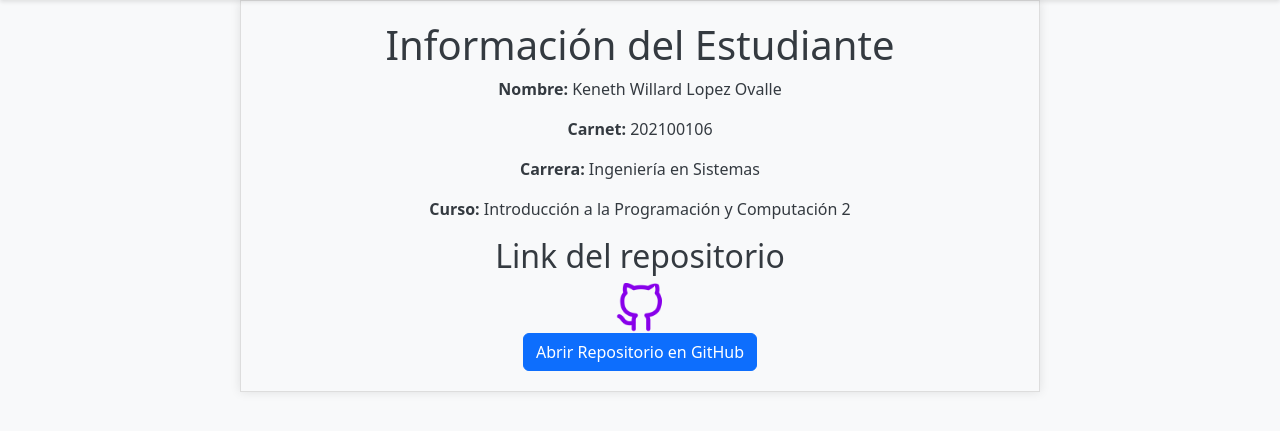
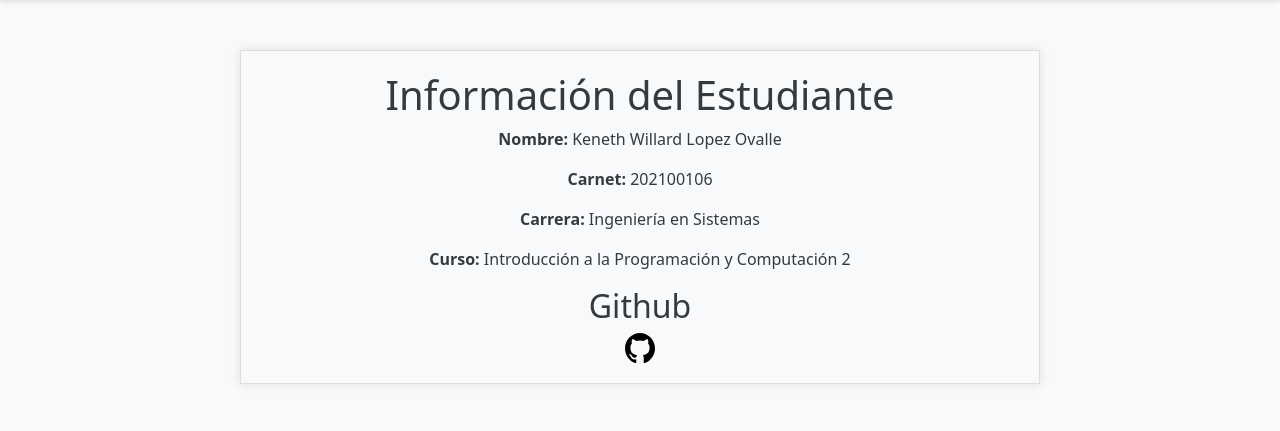
Before and after one commit to sudokentucky/IPC2_Proyecto3_20210106, a Django app: page /informacion in a window 1280 px wide. Shown: the part 56-487 px from the top of the page. Run offline with Django 5.2, Linux system fonts and the light colour scheme.

```diff
--- a/FrontEnd/FrontEnd/templates/informacion.html
+++ b/FrontEnd/FrontEnd/templates/informacion.html
@@ -1,11 +1,6 @@
 <!DOCTYPE html>
 <html lang="es">
-
 <head>
-
-<body>
-    <!-- Navbar -->
-    {% include 'navbar.html' %}
     <meta charset="UTF-8">
     <meta name="viewport" content="width=device-width, initial-scale=1.0">
     <!-- Enlace a Bootstrap 5 -->
@@ -14,19 +9,33 @@
     <script src="https://cdn.jsdelivr.net/npm/bootstrap@5.3.0/dist/js/bootstrap.bundle.min.js"></script>
     <title>Información del Estudiante</title>
 </head>
+<style>
+    .container {
+        margin-top: 50px;
+        text-align: center;
+    }
+    a {
+        text-decoration: none;
+        color: black;
+    }
+    a:hover {
+        color: black;
+    }
+</style>
+<body>
+    <!-- Navbar -->
+    {% include 'navbar.html' %}
 
-    <body>
     <div class="container">
         <h1>Información del Estudiante</h1>
         <p><strong>Nombre:</strong> Keneth Willard Lopez Ovalle</p>
         <p><strong>Carnet:</strong> 202100106</p>
         <p><strong>Carrera:</strong> Ingeniería en Sistemas</p>
         <p><strong>Curso:</strong> Introducción a la Programación y Computación 2</p>
-            <h2>Link del repositorio</h2>
-            <img src="/static/github.png" alt="GitHub Logo" style="width: 50px; height: auto;">
-            <a href="https://github.com/wilard814/IPC2_Proyecto3_20210106.git" class="btn btn-primary"
-                target="_blank">Abrir Repositorio en GitHub</a>
+        <h2>Github</h2>
+        <a href="https://github.com/wilard814" target="_blank">
+            <img src="/static/GIt.svg" alt="GitHub Logo" style="width: 30px; height: auto; cursor: pointer;">
+        </a>
     </div>
 </body>
-
 </html>
```
Lines whose indentation alone changed are shown as unchanged.
